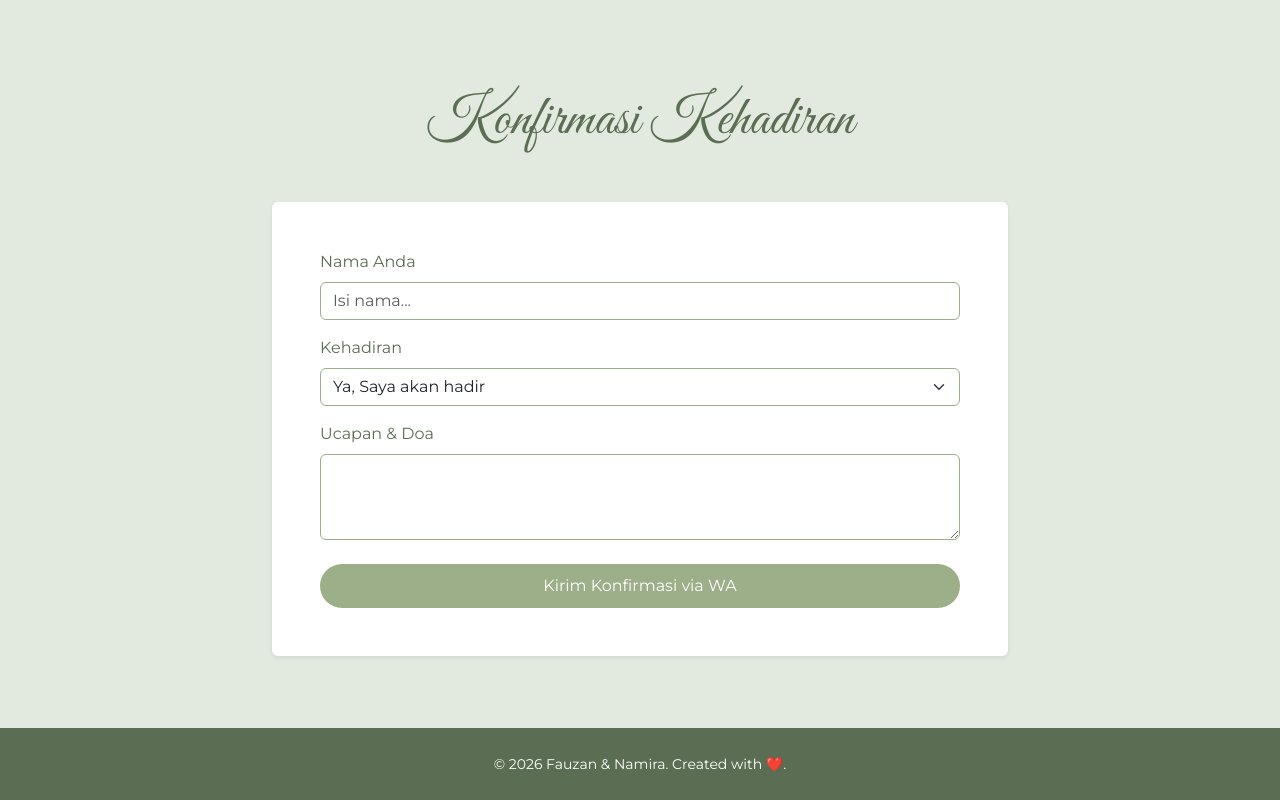
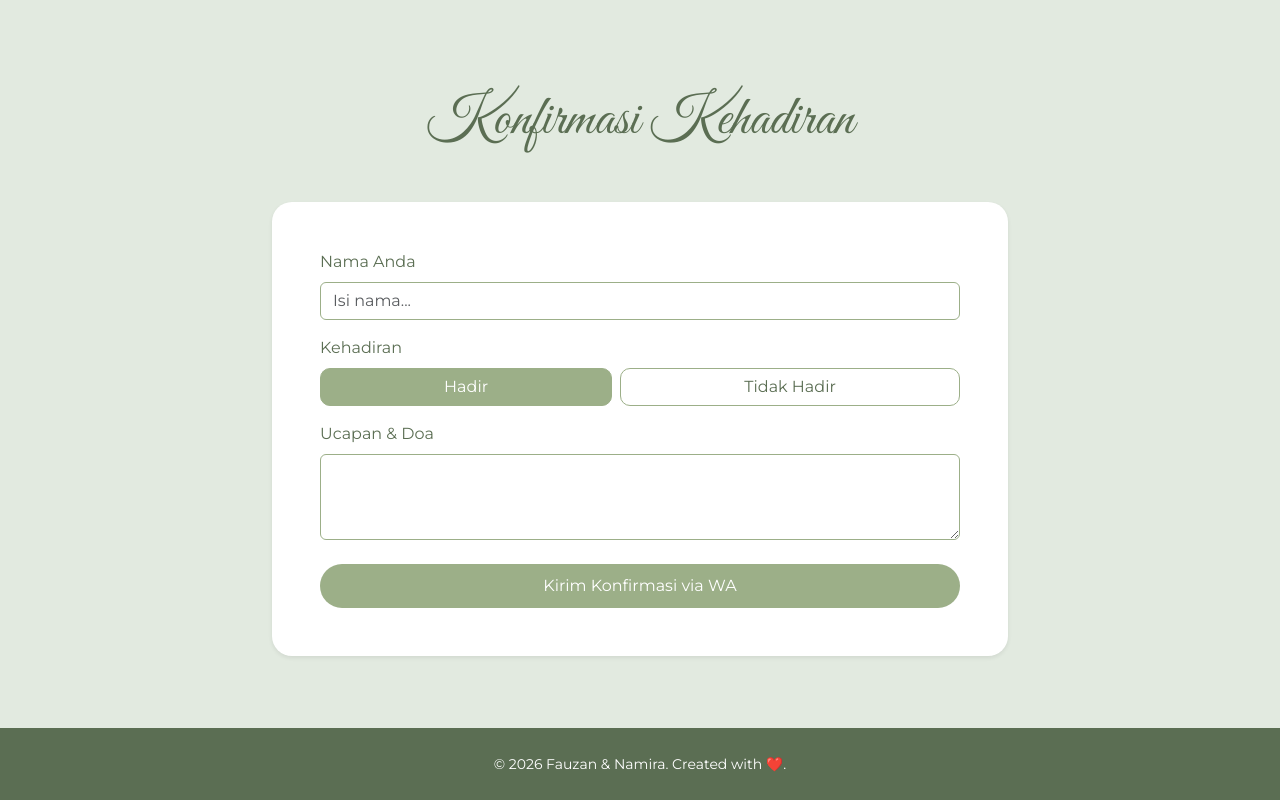
Before and after one commit to OwJannn/Projek-UTS-Undangan-Pernikahan, a plain HTML site: page index.html in a window 1280 px wide. Shown: the part 2562-3362 px from the top of the page. Drawn offline with nearby package versions, Linux system fonts and the light colour scheme.

Commit message:
update tambahan rsvp

```diff
--- a/css/style.css
+++ b/css/style.css
@@ -92,6 +92,14 @@ h1, h2, h3, .font-estetik {
         width: 150px !important;
         height: 150px !important;
     }
+    #hero {
+        /* Browser otomatis menukar gambar ke versi Portrait */
+        background-image: url('/image/foto-mobile.jpeg');
+    }
+    .icon-love {
+        /* Menarik elemen di bawahnya ke atas. Besarkan angkanya (misal -80px) jika jaraknya masih terlalu jauh */
+        margin-bottom: -70px;
+    }
 }
 
 .card-sage {
@@ -170,13 +178,6 @@ html {
     /* scroll-padding-top: 80px; Angka ini akan menyisakan jarak 80px dari atas layar */
 }
 
-@media (max-width: 768px) {
-    #hero {
-        /* Browser otomatis menukar gambar ke versi Portrait */
-        background-image: url('/image/foto-mobile.jpeg');
-    }
-}
-
 /* --- ICON LOVE & ANIMASI --- */
 .icon-love {
     font-size: 8.5rem; /* Ukuran ikon, bisa dibesarkan/dikecilkan */
@@ -197,9 +198,29 @@ html {
     100% { transform: translateY(-40px) scale(1); }
 }
 
-@media (max-width: 768px) {
-    .icon-love {
-        /* Menarik elemen di bawahnya ke atas. Besarkan angkanya (misal -80px) jika jaraknya masih terlalu jauh */
-        margin-bottom: -70px;
-    }
+.form-control:focus,
+.form-select:focus {
+    border-color: var(--accent-sage);
+    /* Angka rgb(156, 175, 136) ini adalah konversi dari hex #9CAF88 (accent-sage) */
+    box-shadow: 0 0 0 0.25rem rgba(156, 175, 136, 0.25);
 }
+
+.radius-custom {
+    border-radius: 20px; /* Ubah angka ini untuk mengatur seberapa bulat sudutnya */
+}
+
+/* Styling untuk tombol pilihan kehadiran */
+.btn-outline-sage {
+    color: var(--text-heading);
+    border: 1px solid var(--accent-sage);
+    border-radius: 10px;
+    transition: all 0.3s ease;
+}
+
+/* Efek saat tombol pilihan disentuh atau dipilih */
+.btn-outline-sage:hover,
+.btn-check:checked + .btn-outline-sage {
+    background-color: var(--accent-sage);
+    color: white;
+    border-color: var(--accent-sage);
+}
--- a/index.html
+++ b/index.html
@@ -75,7 +75,7 @@
             <div class="col-md-5 mb-4" data-aos="zoom-in" data-aos-delay="200">
                 <div class="card border-0 shadow-sm h-100 card-sage" >
                     <div class="card-body p-5 text-white">
-                        <h3 class="card-title mb-4" style="color: var(--bg-alabster);">Akad Nikah</h3>
+                        <h3 class="card-title mb-4" style="color: var(--bg-alabaster);">Akad Nikah</h3>
                         <p class="mb-1 fw-bold">Sabtu, 12 Desember 2026</p>
                         <p class="mb-4">08:00 - 10:00 WIB</p>
                         <p class="mb-4"><strong>Menara Eiffel</strong><br>Av. Gustave Eiffel, 75007 Paris, Prancis</p>
@@ -186,7 +186,7 @@
         <div class="row justify-content-center mt-4">
             <div class="col-md-8">
                 <!-- Card untuk Form agar rapi -->
-                <div class="card border-0 shadow-sm p-4 p-md-5" style="background-color: white;">
+                <div class="card border-0 shadow-sm p-4 p-md-5 radius-custom" style="background-color: white;">
                     <form id="rsvpForm">
                         <div class="mb-3">
                             <label class="form-label" style="color: var(--text-heading);">Nama Anda</label>
@@ -195,10 +195,13 @@
                         </div>
                         <div class="mb-3">
                             <label class="form-label" style="color: var(--text-heading);">Kehadiran</label>
-                            <select class="form-select" id="statusKehadiran" style="border-color: var(--accent-sage);">
-                                <option value="hadir">Ya, Saya akan hadir</option>
-                                <option value="tidak">Maaf, tidak bisa hadir</option>
-                            </select>
+                            <div class="d-flex gap-2">
+                                <input type="radio" class="btn-check" name="kehadiran" id="hadir" value="hadir" checked>
+                                <label class="btn btn-outline-sage flex-fill" for="hadir">Hadir</label>
+
+                                <input type="radio" class="btn-check" name="kehadiran" id="tidak" value="tidak">
+                                <label class="btn btn-outline-sage flex-fill" for="tidak">Tidak Hadir</label>
+                            </div>
                         </div>
                         <div class="mb-4">
                             <label class="form-label" style="color: var(--text-heading);">Ucapan & Doa</label>
--- a/js/script.js
+++ b/js/script.js
@@ -8,7 +8,7 @@ rsvpForm.addEventListener('submit', function(e) {
 
     // 1. Ambil nilai dari inputan tamu
     const nama = document.getElementById('namaTamu').value;
-    const kehadiran = document.getElementById('statusKehadiran').value;
+    const kehadiran = document.querySelector('input[name="kehadiran"]:checked').value;
     const ucapan = document.getElementById('ucapanTamu').value;
 
     // Validasi sederhana: Pastikan nama diisi
```
